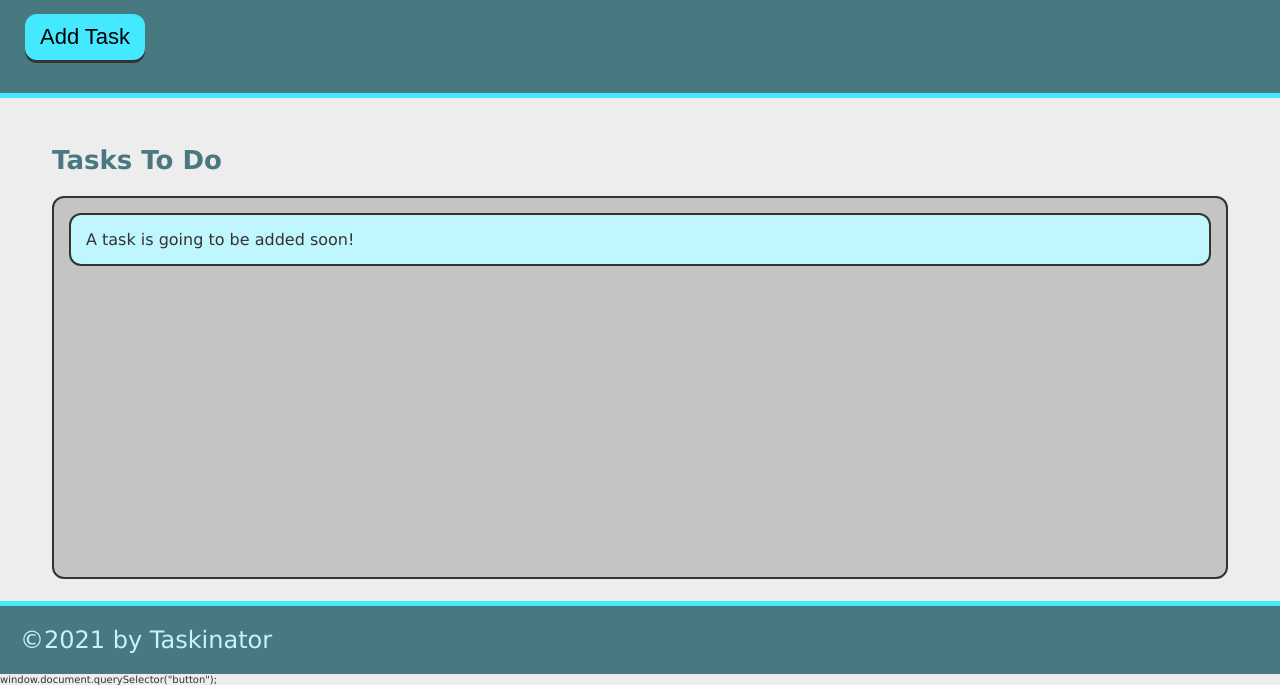
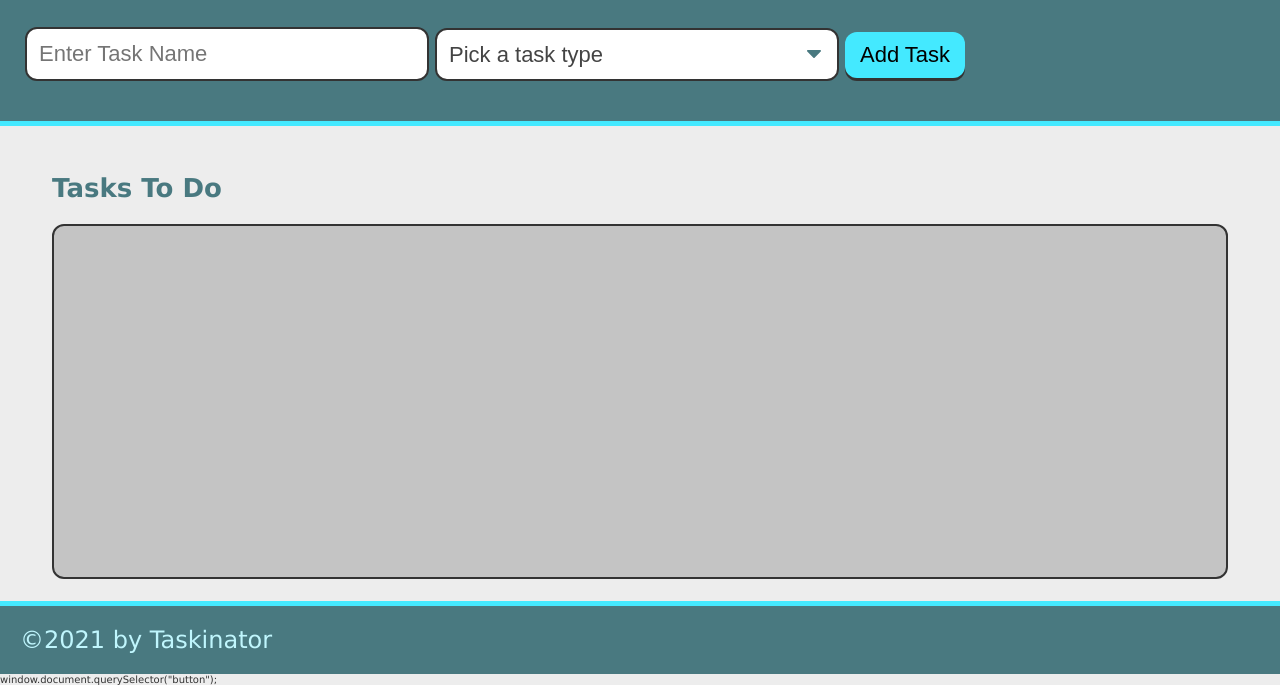
Before and after one commit to jonzyuen/taskinator, a plain HTML site: page index.html in a window 1280 px wide. Shown: the part 115-800 px from the top of the page. Drawn offline with Linux system fonts and the light colour scheme.

Commit message:
dropdown selector

```diff
--- a/index.html
+++ b/index.html
@@ -14,11 +14,30 @@
     <h1 class="page-title">
       Taskinator
     </h1>
+    <p>
+      Click the buton below to add a new task!
+    </p>
 
-    <p>Click the buton below to add a new task!</p>
+    <form id="task-form">
+      <div class="form-group">
+        <input type="text" name="task-name" placeholder="Enter Task Name" />
+      </div>
 
-    <button id="save-task" class="btn">Add Task</button>
+      <div class="form-group">
+        <select name="task-type" class="select-dropdown">
+          <option value="" disabled selected>Pick a task type</option>
+          <option value="Print">Print</option>
+          <option value="Web">Web</option>
+          <option value="Mobile">Mobile</option>
+        </select>
+      </div>
 
+      <div class="form-group">
+        <button id="save-task" class="btn" type="submit">
+          Add Task
+        </button>
+      </div>
+    </form>
   </header>
 
   <main class="page-content">
@@ -27,9 +46,6 @@
         Tasks To Do
       </h2>
       <ul id="tasks-to-do" class="task-list">
-        <li class="task-item">
-          A task is going to be added soon!
-        </li>
       </ul>
     </section>
   </main>
```
